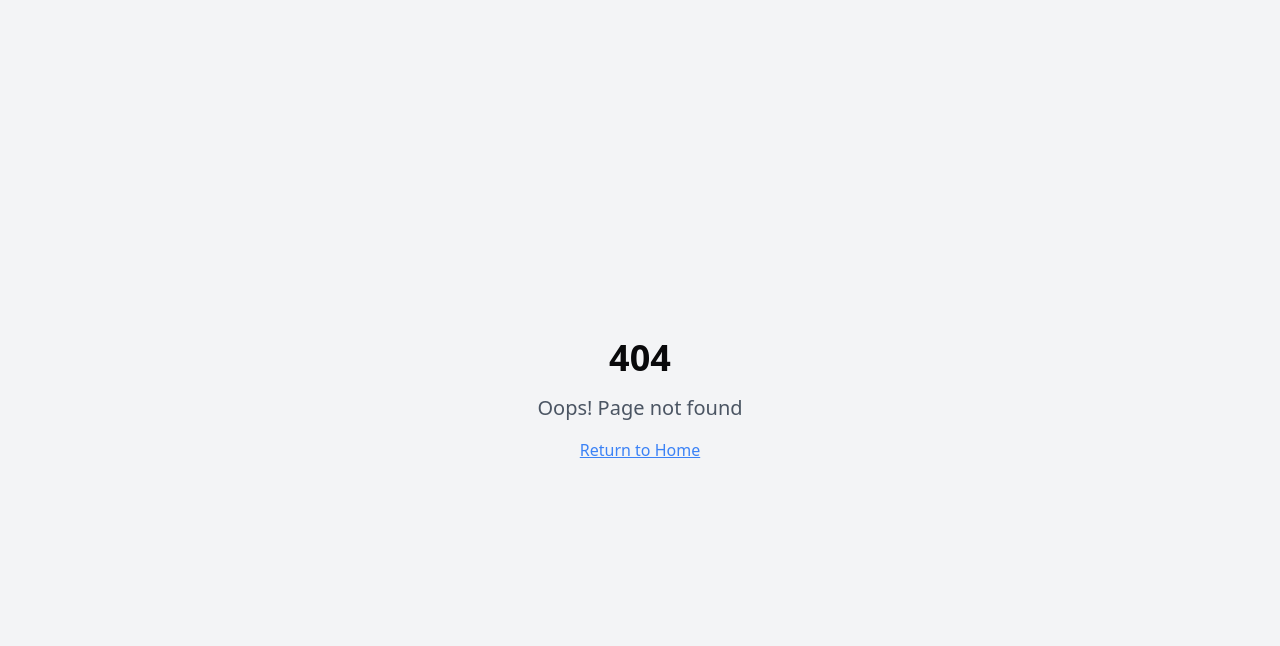
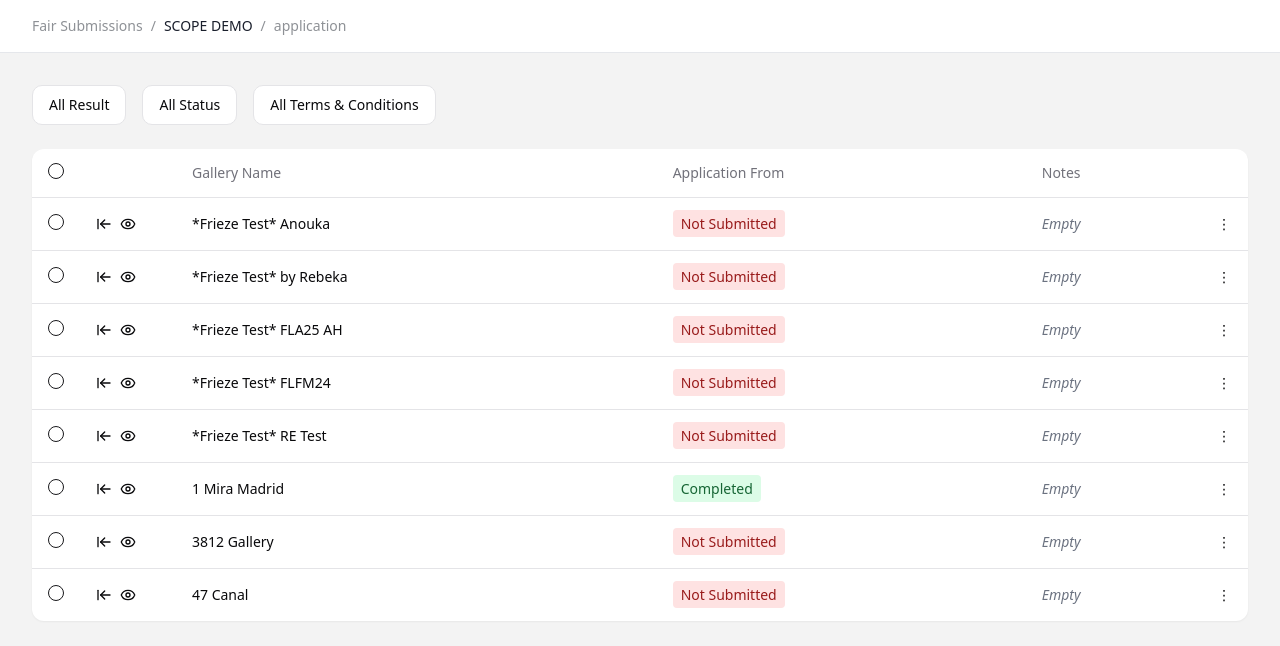
Before and after one commit to kazim3811/scope-artnav-demo, a React (Vite) app: page /submissions in a window 1280 px wide. Before the commit this address had no page. Shown: the top 646 px of the page. Built offline with nearby package versions, Linux system fonts and the light colour scheme.

Commit message:
Implement Submissions/Applications Routing
This commit adds routing functionality to the sidebar's Submissions/Applications section.  Upon clicking, the user will be navigated to a new page matching the provided screenshot.

```diff
--- a/src/App.tsx
+++ b/src/App.tsx
@@ -7,6 +7,7 @@ import { BrowserRouter, Routes, Route } from "react-router-dom";
 import Login from "./pages/Login";
 import Dashboard from "./pages/Dashboard";
 import NotFound from "./pages/NotFound";
+import Submissions from "./pages/Submissions";
 
 const queryClient = new QueryClient();
 
@@ -19,6 +20,7 @@ const App = () => (
         <Routes>
           <Route path="/" element={<Login />} />
           <Route path="/dashboard" element={<Dashboard />} />
+          <Route path="/submissions" element={<Submissions />} />
           <Route path="*" element={<NotFound />} />
         </Routes>
       </BrowserRouter>
--- a/src/pages/Dashboard.tsx
+++ b/src/pages/Dashboard.tsx
@@ -59,7 +59,6 @@ const Dashboard = () => {
                         <ChevronDown className="w-4 h-4" />
                       </CollapsibleTrigger>
                       <CollapsibleContent className="pl-4">
-                        {/* CMS Section */}
                         <Collapsible open={openSubmenu === "cms"} onOpenChange={() => setOpenSubmenu(openSubmenu === "cms" ? null : "cms")}>
                           <CollapsibleTrigger className="flex items-center justify-between w-full px-4 py-2 text-[#1A1F2C] hover:bg-[#f3f3f3] rounded-lg">
                             <div className="flex items-center">
@@ -75,7 +74,6 @@ const Dashboard = () => {
                           </CollapsibleContent>
                         </Collapsible>
 
-                        {/* Files Section */}
                         <Collapsible open={openSubmenu === "files"} onOpenChange={() => setOpenSubmenu(openSubmenu === "files" ? null : "files")}>
                           <CollapsibleTrigger className="flex items-center justify-between w-full px-4 py-2 text-[#1A1F2C] hover:bg-[#f3f3f3] rounded-lg">
                             <div className="flex items-center">
@@ -91,7 +89,6 @@ const Dashboard = () => {
                           </CollapsibleContent>
                         </Collapsible>
 
-                        {/* Submissions Section */}
                         <Collapsible open={openSubmenu === "submissions"} onOpenChange={() => setOpenSubmenu(openSubmenu === "submissions" ? null : "submissions")}>
                           <CollapsibleTrigger className="flex items-center justify-between w-full px-4 py-2 text-[#1A1F2C] hover:bg-[#f3f3f3] rounded-lg">
                             <div className="flex items-center">
@@ -101,13 +98,12 @@ const Dashboard = () => {
                             <ChevronRight className="w-4 h-4" />
                           </CollapsibleTrigger>
                           <CollapsibleContent className="pl-7">
-                            <a href="#" className="flex items-center px-4 py-2 text-[#1A1F2C] hover:bg-[#f3f3f3] rounded-lg">
+                            <a href="/submissions" className="flex items-center px-4 py-2 text-[#1A1F2C] hover:bg-[#f3f3f3] rounded-lg">
                               Applications
                             </a>
                           </CollapsibleContent>
                         </Collapsible>
 
-                        {/* Reports Section */}
                         <Collapsible open={openSubmenu === "reports"} onOpenChange={() => setOpenSubmenu(openSubmenu === "reports" ? null : "reports")}>
                           <CollapsibleTrigger className="flex items-center justify-between w-full px-4 py-2 text-[#1A1F2C] hover:bg-[#f3f3f3] rounded-lg">
                             <div className="flex items-center">
--- /dev/null
+++ b/src/pages/Submissions.tsx
@@ -0,0 +1,101 @@
+
+import { Table, TableBody, TableCell, TableHead, TableHeader, TableRow } from "@/components/ui/table";
+import { Button } from "@/components/ui/button";
+import { Checkbox } from "@/components/ui/checkbox";
+import { ArrowLeftToLine, Eye } from "lucide-react";
+
+const Submissions = () => {
+  const submissions = [
+    { id: 1, name: "*Frieze Test* Anouka", status: "Not Submitted" },
+    { id: 2, name: "*Frieze Test* by Rebeka", status: "Not Submitted" },
+    { id: 3, name: "*Frieze Test* FLA25 AH", status: "Not Submitted" },
+    { id: 4, name: "*Frieze Test* FLFM24", status: "Not Submitted" },
+    { id: 5, name: "*Frieze Test* RE Test", status: "Not Submitted" },
+    { id: 6, name: "1 Mira Madrid", status: "Completed" },
+    { id: 7, name: "3812 Gallery", status: "Not Submitted" },
+    { id: 8, name: "47 Canal", status: "Not Submitted" },
+  ];
+
+  return (
+    <div className="min-h-screen bg-[#f3f3f3]">
+      <header className="bg-white border-b border-gray-200">
+        <div className="flex items-center px-8 py-4">
+          <nav className="flex items-center space-x-2 text-sm">
+            <span className="text-[#8E9196]">Fair Submissions</span>
+            <span className="text-[#8E9196]">/</span>
+            <span className="text-[#1A1F2C]">SCOPE DEMO</span>
+            <span className="text-[#8E9196]">/</span>
+            <span className="text-[#8E9196]">application</span>
+          </nav>
+        </div>
+      </header>
+
+      <main className="p-8">
+        <div className="mb-8">
+          <div className="flex gap-4 mb-6">
+            <Button variant="outline" className="flex items-center gap-2">
+              <span>All Result</span>
+            </Button>
+            <Button variant="outline" className="flex items-center gap-2">
+              <span>All Status</span>
+            </Button>
+            <Button variant="outline" className="flex items-center gap-2">
+              <span>All Terms & Conditions</span>
+            </Button>
+          </div>
+
+          <div className="bg-white rounded-lg shadow-sm">
+            <Table>
+              <TableHeader>
+                <TableRow>
+                  <TableHead className="w-12">
+                    <Checkbox />
+                  </TableHead>
+                  <TableHead className="w-24"></TableHead>
+                  <TableHead>Gallery Name</TableHead>
+                  <TableHead>Application From</TableHead>
+                  <TableHead>Notes</TableHead>
+                </TableRow>
+              </TableHeader>
+              <TableBody>
+                {submissions.map((submission) => (
+                  <TableRow key={submission.id}>
+                    <TableCell>
+                      <Checkbox />
+                    </TableCell>
+                    <TableCell>
+                      <div className="flex space-x-2">
+                        <ArrowLeftToLine className="w-4 h-4" />
+                        <Eye className="w-4 h-4" />
+                      </div>
+                    </TableCell>
+                    <TableCell>{submission.name}</TableCell>
+                    <TableCell>
+                      <span
+                        className={`px-2 py-1 rounded text-sm ${
+                          submission.status === "Completed"
+                            ? "bg-green-100 text-green-800"
+                            : "bg-red-100 text-red-800"
+                        }`}
+                      >
+                        {submission.status}
+                      </span>
+                    </TableCell>
+                    <TableCell>
+                      <div className="flex items-center justify-between">
+                        <span className="text-gray-500 italic">Empty</span>
+                        <Button variant="ghost" className="h-4 w-4 p-0">⋮</Button>
+                      </div>
+                    </TableCell>
+                  </TableRow>
+                ))}
+              </TableBody>
+            </Table>
+          </div>
+        </div>
+      </main>
+    </div>
+  );
+};
+
+export default Submissions;
```
